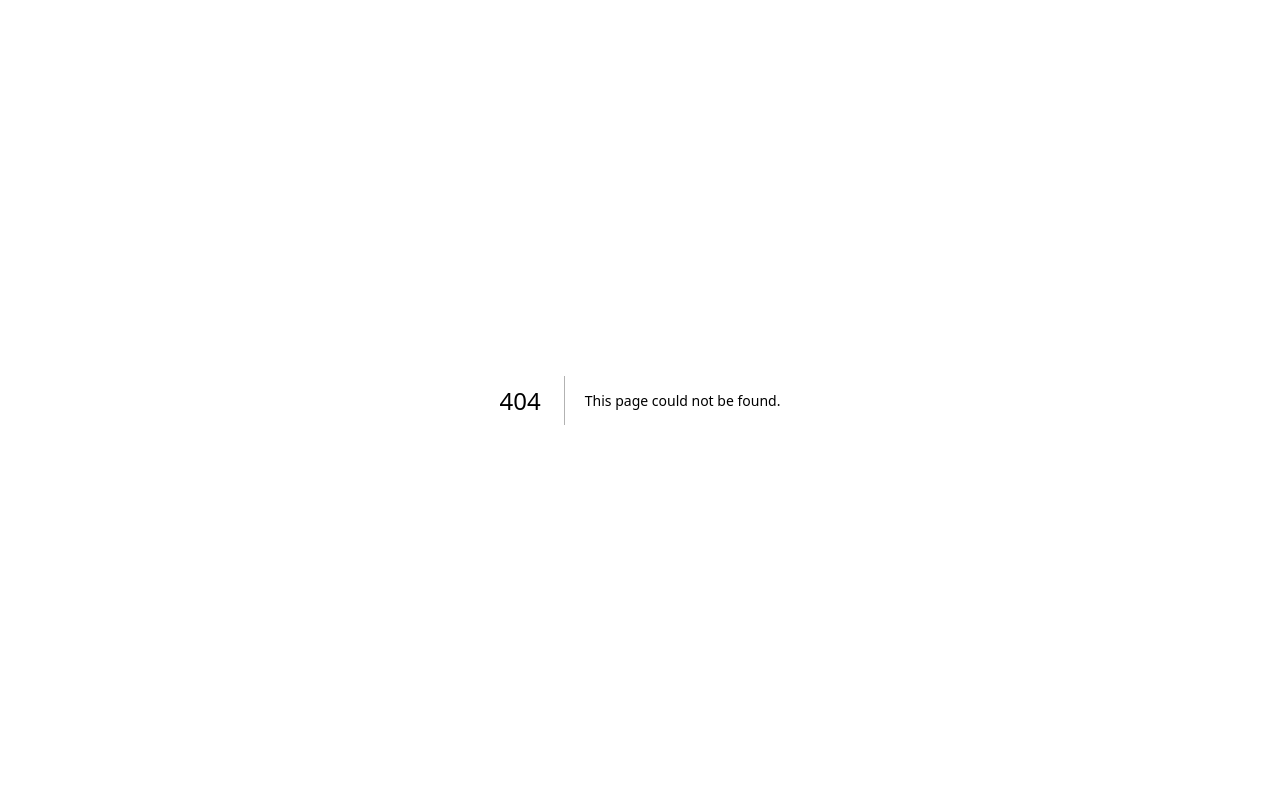
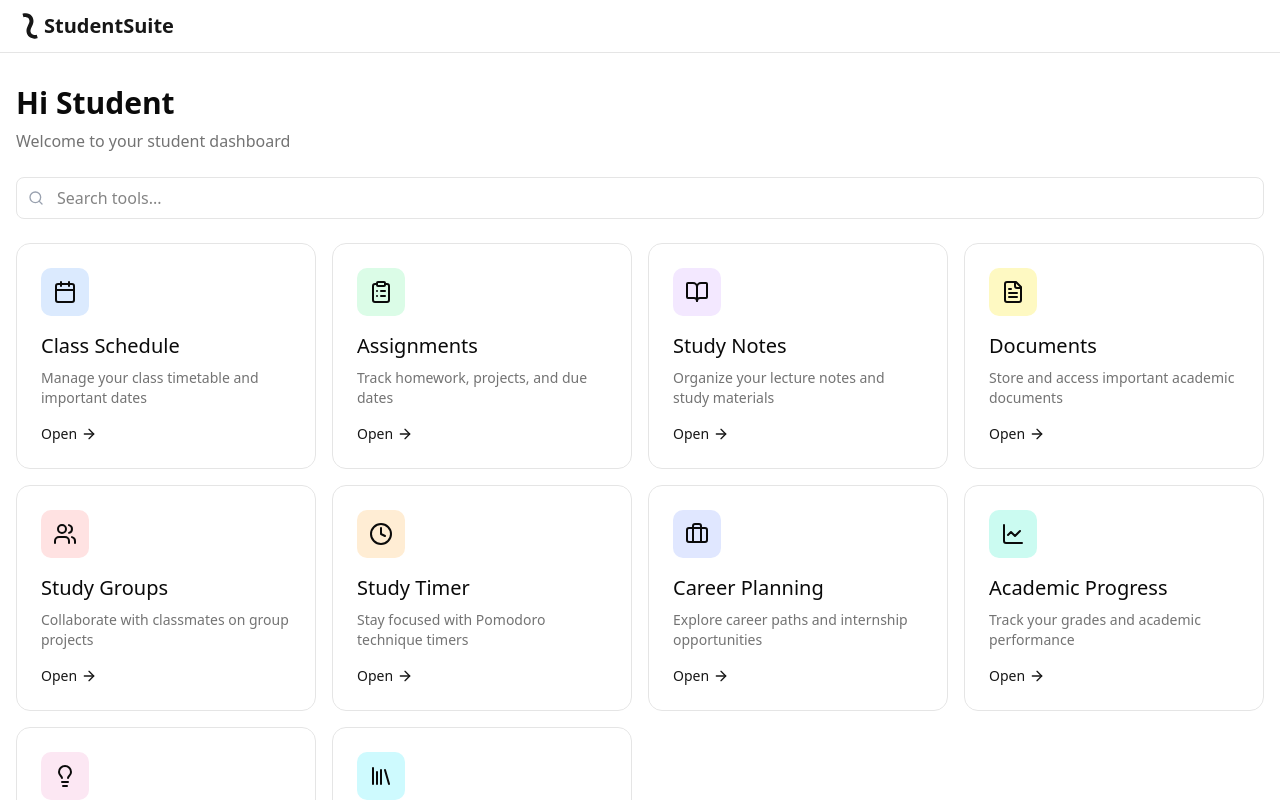
Before and after one commit to Intellihackz/student-suite-v1, a Next.js app: page /dashboard in a window 1280 px wide. Before the commit this address had no page. Shown: the top 800 px of the page. Built offline with nearby package versions, Linux system fonts and the light colour scheme; no server answers.

Commit message:
integrate Clerk authentication and create sign-in/sign-up pages

```diff
--- a/package.json
+++ b/package.json
@@ -9,6 +9,7 @@
     "lint": "next lint"
   },
   "dependencies": {
+    "@clerk/nextjs": "^6.12.5",
     "@radix-ui/react-slot": "^1.1.2",
     "@vercel/analytics": "^1.5.0",
     "class-variance-authority": "^0.7.1",
--- /dev/null
+++ b/src/app/dashboard/layout.tsx
@@ -0,0 +1,34 @@
+import { UserButton } from "@clerk/nextjs";
+import { ReactNode } from "react";
+import Link from "next/link";
+import { Logo } from "@/components/logo";
+
+interface DashboardLayoutProps {
+  children: ReactNode;
+}
+
+export default function DashboardLayout({ children }: DashboardLayoutProps) {
+  return (
+    <div className="min-h-screen">
+      {/* Header */}
+      <header className="sticky top-0 z-10 border-b">
+        <div className="flex items-center justify-between px-4 py-3">
+          <div className="flex items-center">
+            <Link href="/dashboard" className=" flex text-xl font-bold text-primary">
+              <Logo rotation={75}/>
+              StudentSuite
+            </Link>
+          </div>
+          <div className="flex items-center space-x-4">
+            <UserButton afterSignOutUrl="/" />
+          </div>
+        </div>
+      </header>
+
+      {/* Main content */}
+      <main className="flex-1">
+        {children}
+      </main>
+    </div>
+  );
+}
--- /dev/null
+++ b/src/app/dashboard/page.tsx
@@ -0,0 +1,15 @@
+import ToolDashboard from "@/components/dashboard/tool-dashboard";
+import { Metadata } from "next";
+
+export const metadata: Metadata = {
+    title: "Dashboard | StudentSuite",
+    description: "Access your student tools and resources in one place",
+};
+
+export default function DashboardPage() {
+    return (
+        <div className="container mx-auto px-4 py-8">
+            <ToolDashboard />
+        </div>
+    );
+}
--- a/src/app/layout.tsx
+++ b/src/app/layout.tsx
@@ -2,6 +2,8 @@ import type { Metadata } from "next";
 import "./globals.css";
 import { ThemeProvider } from "./components/theme-provider";
 import { Analytics } from "@vercel/analytics/next";
+import { ClerkProvider } from '@clerk/nextjs';
+
 export const metadata: Metadata = {
   title: "StudentSuite: The All-in-One Productivity Hub for Students",
   description:
@@ -57,7 +59,7 @@ export default function RootLayout({
   children: React.ReactNode;
 }>) {
   return (
-    <>
+    <ClerkProvider>
       <html lang="en" suppressHydrationWarning>
         <head />
         <body>
@@ -72,6 +74,6 @@ export default function RootLayout({
           </ThemeProvider>
         </body>
       </html>
-    </>
+    </ClerkProvider>
   );
 }
--- /dev/null
+++ b/src/app/sign-in/[[...sign-in]]/page.tsx
@@ -0,0 +1,15 @@
+import { SignIn } from "@clerk/nextjs";
+import { Metadata } from "next";
+
+export const metadata: Metadata = {
+  title: "Sign In | StudentSuite",
+  description: "Sign in to your StudentSuite account",
+};
+
+export default function SignInPage() {
+  return (
+    <div className="flex min-h-[calc(100vh-80px)] items-center justify-center py-12">
+      <SignIn />
+    </div>
+  );
+}
--- /dev/null
+++ b/src/app/sign-up/[[...sign-up]]/page.tsx
@@ -0,0 +1,15 @@
+import { SignUp } from "@clerk/nextjs";
+import { Metadata } from "next";
+
+export const metadata: Metadata = {
+  title: "Sign Up | StudentSuite",
+  description: "Create a new StudentSuite account",
+};
+
+export default function SignUpPage() {
+  return (
+    <div className="flex min-h-[calc(100vh-80px)] items-center justify-center py-12">
+      <SignUp />
+    </div>
+  );
+}
--- /dev/null
+++ b/src/components/dashboard/tool-card.tsx
@@ -0,0 +1,48 @@
+"use client";
+
+import { cn } from "@/lib/utils";
+import Link from "next/link";
+import { motion } from "motion/react";
+import { ArrowRight } from "lucide-react";
+
+interface ToolCardProps {
+  tool: {
+    id: string;
+    name: string;
+    description: string;
+    icon: React.ReactNode;
+    color: string;
+    href: string;
+  };
+}
+
+export function ToolCard({ tool }: ToolCardProps) {
+  return (
+    <Link href={tool.href}>
+      <motion.div
+        whileHover={{
+          scale: 1.03,
+          boxShadow: "0 10px 25px -5px rgba(0, 0, 0, 0.1), 0 8px 10px -6px rgba(0, 0, 0, 0.1)"
+        }}
+        transition={{ type: "spring", stiffness: 400, damping: 10 }}
+        className={cn(
+          "flex h-full flex-col rounded-xl border p-6 transition-all",
+          "hover:border-primary/50 hover:shadow-md"
+        )}
+      >
+        <div className={cn(
+          "mb-4 flex size-12 items-center justify-center rounded-lg",
+          tool.color
+        )}>
+          {tool.icon}
+        </div>
+        <h3 className="mb-2 text-xl font-medium">{tool.name}</h3>
+        <p className="mb-4 flex-1 text-sm text-muted-foreground">{tool.description}</p>
+        <div className="flex items-center text-sm font-medium text-primary">
+          <span>Open</span>
+          <ArrowRight className="ml-1 h-4 w-4" />
+        </div>
+      </motion.div>
+    </Link>
+  );
+}
--- /dev/null
+++ b/src/components/dashboard/tool-dashboard.tsx
@@ -0,0 +1,166 @@
+"use client";
+
+import { useEffect, useState } from "react";
+import { ToolCard } from "./tool-card";
+import { AnimatedGroup } from "@/components/ui/animated-group";
+import { useUser } from "@clerk/nextjs";
+import {
+  Calendar,
+  ClipboardList,
+  BookOpen,
+  FileText,
+  Users,
+  Clock,
+  Briefcase,
+  LineChart,
+  Lightbulb,
+  Library,
+  Search
+} from "lucide-react";
+
+// Tool interface to define the structure of each tool
+interface Tool {
+  id: string;
+  name: string;
+  description: string;
+  icon: React.ReactNode;
+  color: string;
+  href: string;
+}
+
+// List of tools available in the dashboard
+const tools: Tool[] = [
+  {
+    id: "calendar",
+    name: "Class Schedule",
+    description: "Manage your class timetable and important dates",
+    icon: <Calendar className="h-6 w-6" />,
+    color: "bg-blue-100 dark:bg-blue-950",
+    href: "/dashboard/calendar",
+  },
+  {
+    id: "assignments",
+    name: "Assignments",
+    description: "Track homework, projects, and due dates",
+    icon: <ClipboardList className="h-6 w-6" />,
+    color: "bg-green-100 dark:bg-green-950",
+    href: "/dashboard/assignments",
+  },
+  {
+    id: "notes",
+    name: "Study Notes",
+    description: "Organize your lecture notes and study materials",
+    icon: <BookOpen className="h-6 w-6" />,
+    color: "bg-purple-100 dark:bg-purple-950",
+    href: "/dashboard/notes",
+  },
+  {
+    id: "documents",
+    name: "Documents",
+    description: "Store and access important academic documents",
+    icon: <FileText className="h-6 w-6" />,
+    color: "bg-yellow-100 dark:bg-yellow-950",
+    href: "/dashboard/documents",
+  },
+  {
+    id: "groups",
+    name: "Study Groups",
+    description: "Collaborate with classmates on group projects",
+    icon: <Users className="h-6 w-6" />,
+    color: "bg-red-100 dark:bg-red-950",
+    href: "/dashboard/groups",
+  },
+  {
+    id: "pomodoro",
+    name: "Study Timer",
+    description: "Stay focused with Pomodoro technique timers",
+    icon: <Clock className="h-6 w-6" />,
+    color: "bg-orange-100 dark:bg-orange-950",
+    href: "/dashboard/pomodoro",
+  },
+  {
+    id: "career",
+    name: "Career Planning",
+    description: "Explore career paths and internship opportunities",
+    icon: <Briefcase className="h-6 w-6" />,
+    color: "bg-indigo-100 dark:bg-indigo-950",
+    href: "/dashboard/career",
+  },
+  {
+    id: "progress",
+    name: "Academic Progress",
+    description: "Track your grades and academic performance",
+    icon: <LineChart className="h-6 w-6" />,
+    color: "bg-teal-100 dark:bg-teal-950",
+    href: "/dashboard/progress",
+  },
+  {
+    id: "flashcards",
+    name: "Flashcards",
+    description: "Create and study with digital flashcards",
+    icon: <Lightbulb className="h-6 w-6" />,
+    color: "bg-pink-100 dark:bg-pink-950",
+    href: "/dashboard/flashcards",
+  },
+  {
+    id: "resources",
+    name: "Learning Resources",
+    description: "Access helpful educational resources and links",
+    icon: <Library className="h-6 w-6" />,
+    color: "bg-cyan-100 dark:bg-cyan-950",
+    href: "/dashboard/resources",
+  },
+];
+
+export default function ToolDashboard() {
+  const [mounted, setMounted] = useState(false);
+  const [searchQuery, setSearchQuery] = useState("");
+  const { user, isLoaded } = useUser();
+
+  // Filter tools based on search query
+  const filteredTools = tools.filter(tool =>
+    tool.name.toLowerCase().includes(searchQuery.toLowerCase()) ||
+    tool.description.toLowerCase().includes(searchQuery.toLowerCase())
+  );
+
+  useEffect(() => {
+    setMounted(true);
+  }, []);
+
+  if (!mounted || !isLoaded) {
+    return null;
+  }
+
+  return (
+    <div className="space-y-6">
+      {/* User Greeting */}
+      <div className="flex flex-col space-y-2">
+        <h1 className="text-3xl font-bold">Hi {user?.firstName || 'Student'}</h1>
+        <p className="text-muted-foreground">Welcome to your student dashboard</p>
+      </div>
+
+      {/* Search/Filter */}
+      <div className="relative">
+        <div className="absolute inset-y-0 left-0 pl-3 flex items-center pointer-events-none">
+          <Search className="h-4 w-4 text-gray-400" />
+        </div>
+        <input
+          type="text"
+          placeholder="Search tools..."
+          className="pl-10 pr-4 py-2 w-full rounded-md border border-input bg-background"
+          value={searchQuery}
+          onChange={(e) => setSearchQuery(e.target.value)}
+        />
+      </div>
+
+      <AnimatedGroup
+        preset="blur-slide"
+        className="grid grid-cols-1 gap-4 sm:grid-cols-2 lg:grid-cols-3 xl:grid-cols-4"
+      >
+        {filteredTools.map((tool) => (
+          <ToolCard key={tool.id} tool={tool} />
+        ))}
+      </AnimatedGroup>
+    </div>
+  );
+}
--- a/src/components/hero5-header.tsx
+++ b/src/components/hero5-header.tsx
@@ -5,16 +5,20 @@ import { Menu, X } from 'lucide-react'
 import { Button } from '@/components/ui/button'
 import React from 'react'
 import { cn } from '@/lib/utils'
+import { UserButton, SignInButton, SignUpButton } from '@clerk/nextjs'
+import { useAuth } from '@clerk/nextjs'
 
 const menuItems = [
     { name: 'Features', href: '#features' },
     { name: 'About', href: '#about' },
     { name: 'Pricing', href: '#pricing' },
+    { name: 'Dashboard', href: '/dashboard' }, // Added dashboard link
 ]
 
 export const HeroHeader = () => {
     const [menuState, setMenuState] = React.useState(false)
     const [isScrolled, setIsScrolled] = React.useState(false)
+    const { isSignedIn } = useAuth()
 
     React.useEffect(() => {
         const handleScroll = () => {
@@ -76,31 +80,34 @@ export const HeroHeader = () => {
                                 </ul>
                             </div>
                             <div className="flex w-full flex-col space-y-3 sm:flex-row sm:gap-3 sm:space-y-0 md:w-fit">
+                                {isSignedIn ? (
+                                    <UserButton afterSignOutUrl="/" />
+                                ) : (
+                                    <>
+                                        <SignInButton mode="modal">
                                             <Button
-                                    asChild
                                                 variant="outline"
                                                 size="sm"
                                                 className={cn(isScrolled && 'lg:hidden')}>
-                                    <Link href="#">
                                                 <span>Login</span>
-                                    </Link>
                                             </Button>
+                                        </SignInButton>
+                                        <SignUpButton mode="modal">
                                             <Button
-                                    asChild
                                                 size="sm"
                                                 className={cn(isScrolled && 'lg:hidden')}>
-                                    <Link href="#">
                                                 <span>Sign Up</span>
-                                    </Link>
                                             </Button>
+                                        </SignUpButton>
+                                        <SignUpButton mode="modal">
                                             <Button
-                                    asChild
                                                 size="sm"
                                                 className={cn(isScrolled ? 'lg:inline-flex' : 'hidden')}>
-                                    <Link href="#">
                                                 <span>Get Started</span>
-                                    </Link>
                                             </Button>
+                                        </SignUpButton>
+                                    </>
+                                )}
                             </div>
                         </div>
                     </div>
--- /dev/null
+++ b/src/middleware.ts
@@ -0,0 +1,18 @@
+import { clerkMiddleware, createRouteMatcher } from '@clerk/nextjs/server'
+
+const isPublicRoute = createRouteMatcher(['/sign-in(.*)', '/sign-up(.*)'])
+
+export default clerkMiddleware(async (auth, request) => {
+    if (!isPublicRoute(request)) {
+        await auth.protect()
+    }
+})
+
+export const config = {
+    matcher: [
+        // Skip Next.js internals and all static files, unless found in search params
+        '/((?!_next|[^?]*\\.(?:html?|css|js(?!on)|jpe?g|webp|png|gif|svg|ttf|woff2?|ico|csv|docx?|xlsx?|zip|webmanifest)).*)',
+        // Always run for API routes
+        '/(api|trpc)(.*)',
+    ],
+}
```
Also changed, not shown: 1 other file (tests, documents, lock files or other folders). Lines whose indentation alone changed are shown as unchanged.
